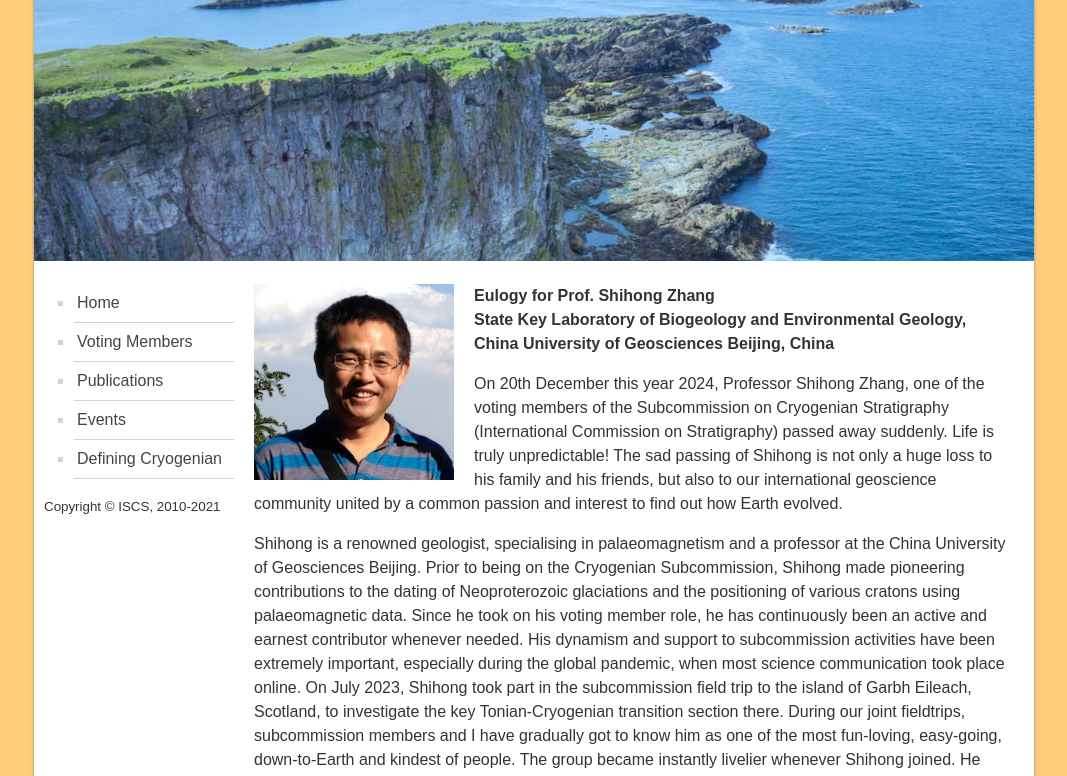
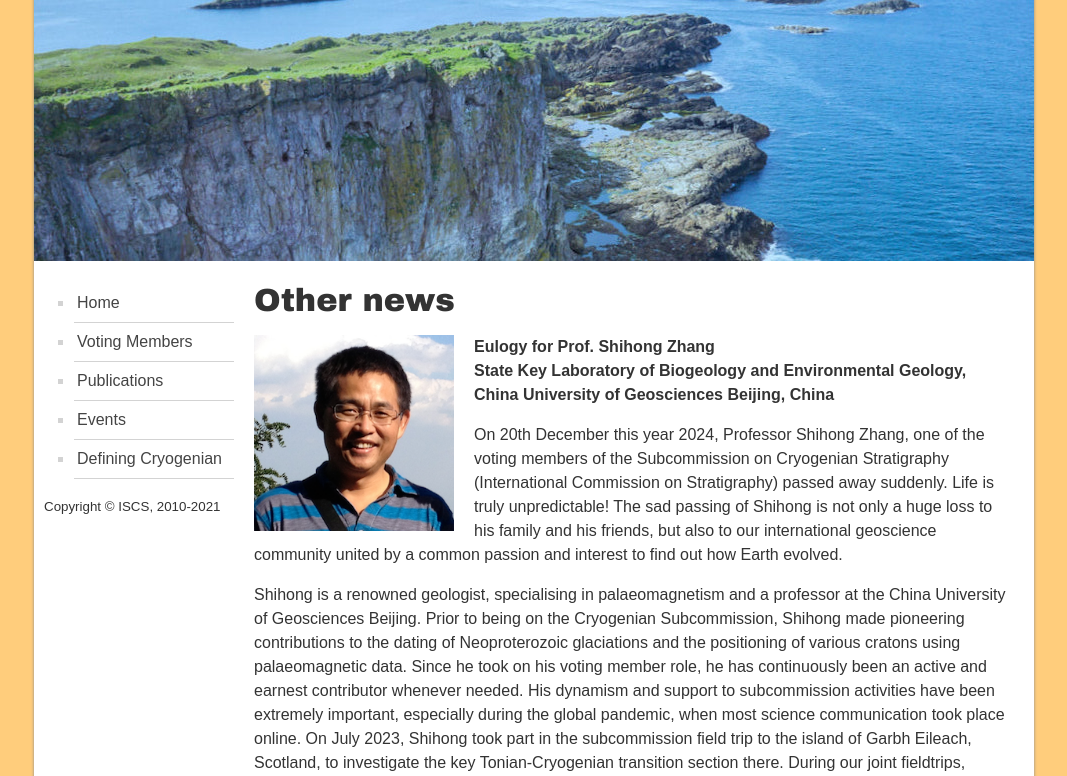
Before and after one commit to i-c-stratigraphy/subcommission-cryogenian, a Jekyll site: the page built from pages/Other news.md, in a window 1280 px wide and 900 px high, cut to the strip 124-900 px from the top of the window. Shown: the whole strip, without its empty margins (106-1173 px from the left). Built offline with Jekyll 4.4.1, drawn with Linux system fonts in a browser that asks for light colours.

Commit message:
Update Other news.md

```diff
--- a/pages/Other news.md
+++ b/pages/Other news.md
@@ -1,8 +1,11 @@
 ---
 layout: page
 title: "Members related news"
-permalink: /person-zhang
+permalink: /Other news
 ---
+
+
+# Other news
 
 <img src="images/person-zhang.png" style="width:200px; float:left; margin-right:20px;"/>
 **Eulogy for Prof. Shihong Zhang**
```
